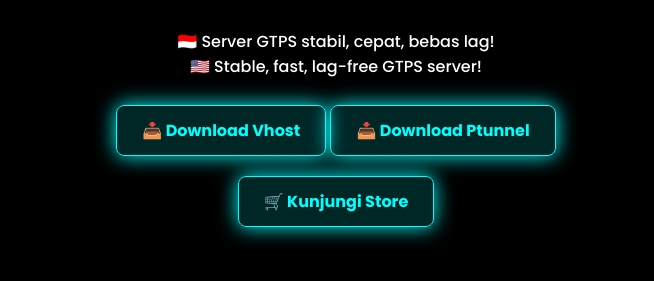
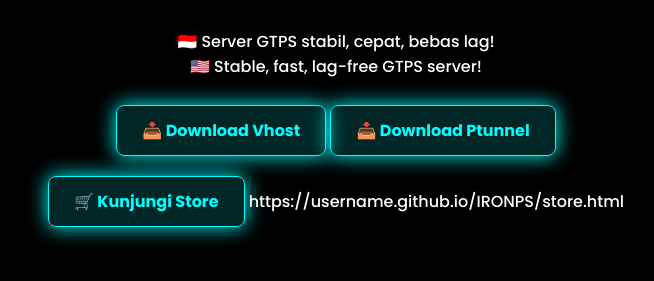
Before and after one commit to ironps-gtps/ironps, a plain HTML site: page index.html in a window 1280 px wide. Shown: the part 125-406 px from the top of the page, without its empty margins (304-958 px from the left). Drawn offline with Linux system fonts and the light colour scheme.

Commit message:
index.html

```diff
--- a/index.html
+++ b/index.html
@@ -48,6 +48,6 @@ h1 {
 <a href="https://growsoft.cc/android.txt" class="download-btn">📥 Download Ptunnel</a>
 <br>
 <a href="store.html" class="store-btn">🛒 Kunjungi Store</a>
-
+https://username.github.io/IRONPS/store.html
 </body>
 </html>
```
